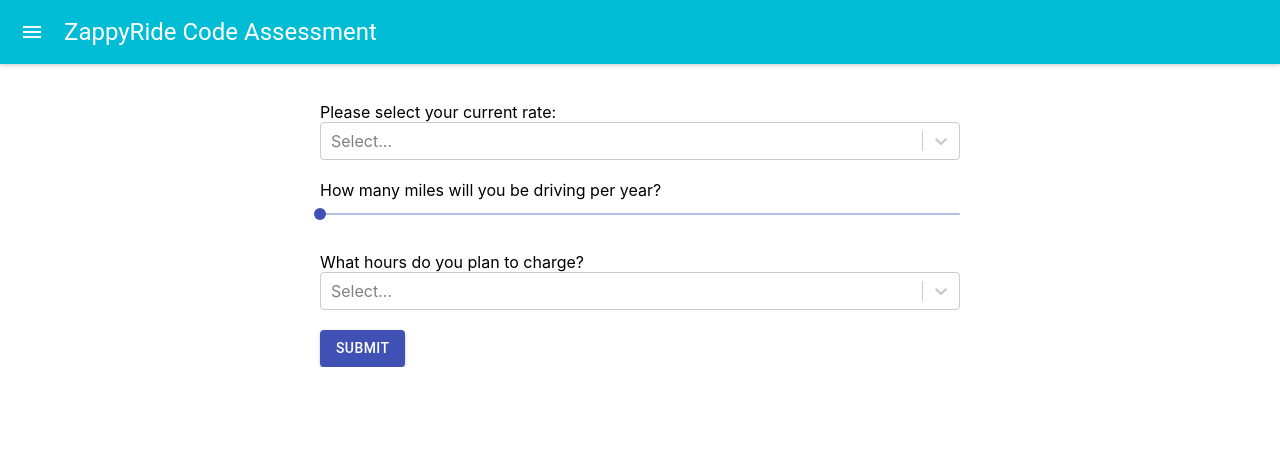
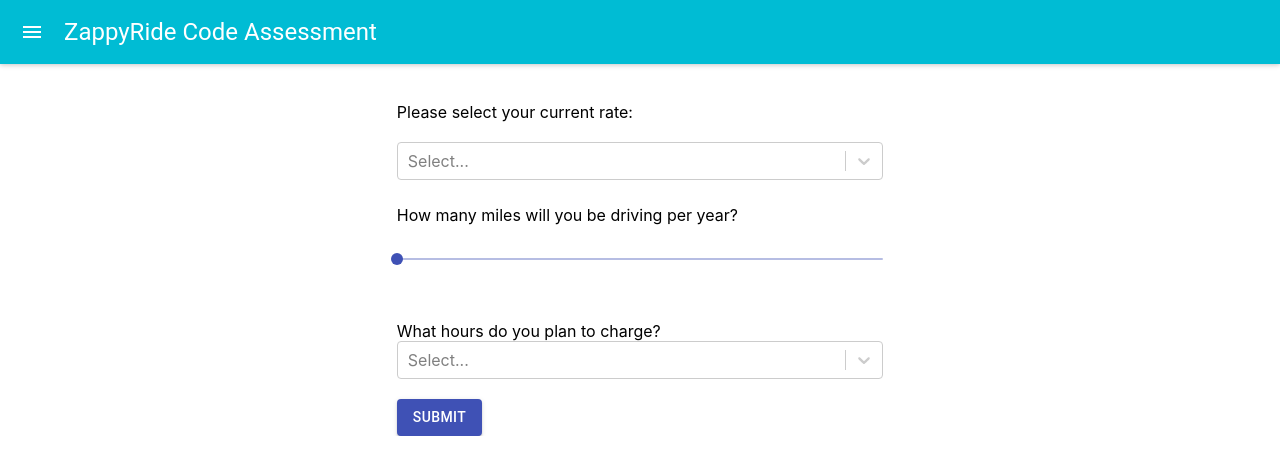
Before and after one commit to aimee-liang/zappyride-code-assessment, a React (Create React App) app: page / in a window 1280 px wide. Shown: the top 474 px of the page. Built offline with nearby package versions, Linux system fonts and the light colour scheme.

Commit message:
Styling the form's components

```diff
--- a/src/Components/Form.jsx
+++ b/src/Components/Form.jsx
@@ -10,9 +10,8 @@
     padding-top: 3%;
     margin: auto;
     align-items: center;
-    width: 50vw;
+    width: 38vw;
 `
-
 
 export default function Form(props){
 
@@ -44,14 +43,16 @@
         <FormWrapper>
             <form onSubmit={handleSubmit(dataToApp)}>
                 <label>Please select your current rate:</label>
+                    <br/>
+                    <br/>
                     <SelectRate rateSetter={rateSetter} />
+                <label>How many miles will you be driving per year?</label>
                     <br/>
-                <label>How many miles will you be driving per year?</label>
+                    <br/>
                     <SelectMileRange mileSetter={mileSetter} />
-                    <br/>
                 <label>What hours do you plan to charge?</label>
                     <SelectHours hourSetter={hourSetter}/>
-                    <br />
+                    <br/>
                 <Button variant="contained" color="primary" onSubmit={dataToApp}>Submit</Button>
             </form>
         </FormWrapper>
--- a/src/Components/SelectMileRange.jsx
+++ b/src/Components/SelectMileRange.jsx
@@ -1,6 +1,7 @@
 import {useState} from 'react'
 import Typography from '@material-ui/core/Typography';
 import Slider from '@material-ui/core/Slider';
+import styled from 'styled-components'
 
 const marks = [
     {
@@ -109,6 +110,10 @@
     return `${value} miles`
 }
 
+const SelectMileRangeWrapper = styled.div`
+    padding-bottom: 5%
+`
+
 export default function SelectMileRange(props){
 
     const [miles, setMiles] = useState(null)
@@ -122,7 +127,7 @@
     }
 
     return (
-        <>
+        <SelectMileRangeWrapper>
             <Typography id="custom-slider"></Typography>
             <Slider
                 defaultValue={0}
@@ -130,6 +135,6 @@
                 getAriaValueText={valuetext}
                 marks={marks}
             />
-        </>
+        </SelectMileRangeWrapper>
     )
 }
--- a/src/Components/SelectRate.jsx
+++ b/src/Components/SelectRate.jsx
@@ -1,9 +1,14 @@
 import Select from 'react-select'
+import styled from 'styled-components'
 
 const options = [
     {value: '$0.15', label: 'Rate A ($0.15/kWh'},
     {value: 'TOU', label: 'Rate B (TOU Rate)'}
 ]
+
+const SelectRateWrapper = styled.div`
+    padding-bottom: 5%
+`
 
 export default function SelectRate(props){
 
@@ -12,6 +17,8 @@
     }
 
     return (
-        <Select options={options} onChange={clickHandler} />
+        <SelectRateWrapper>
+            <Select options={options} onChange={clickHandler} />
+        </SelectRateWrapper>
     )
 }
```
